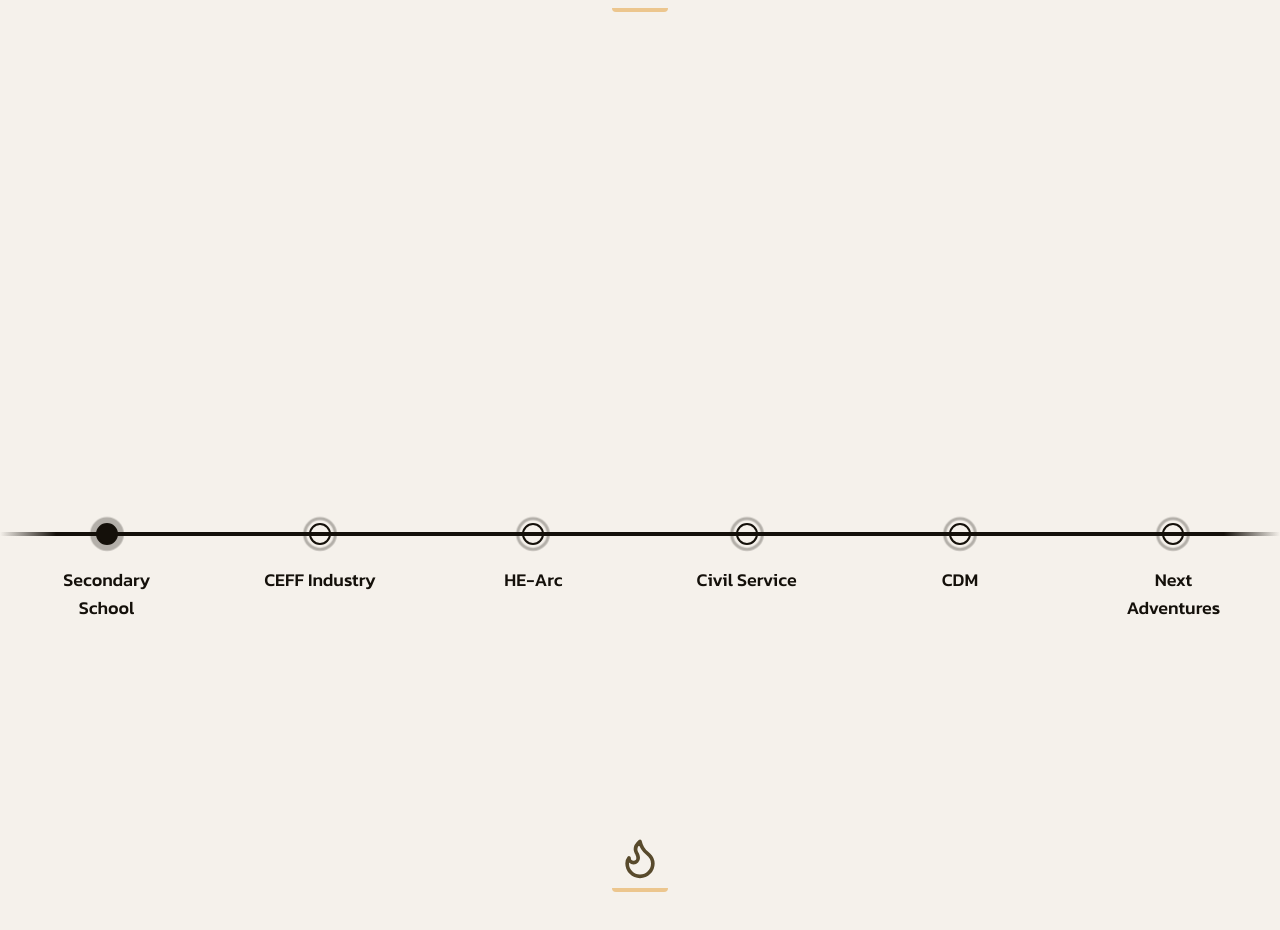
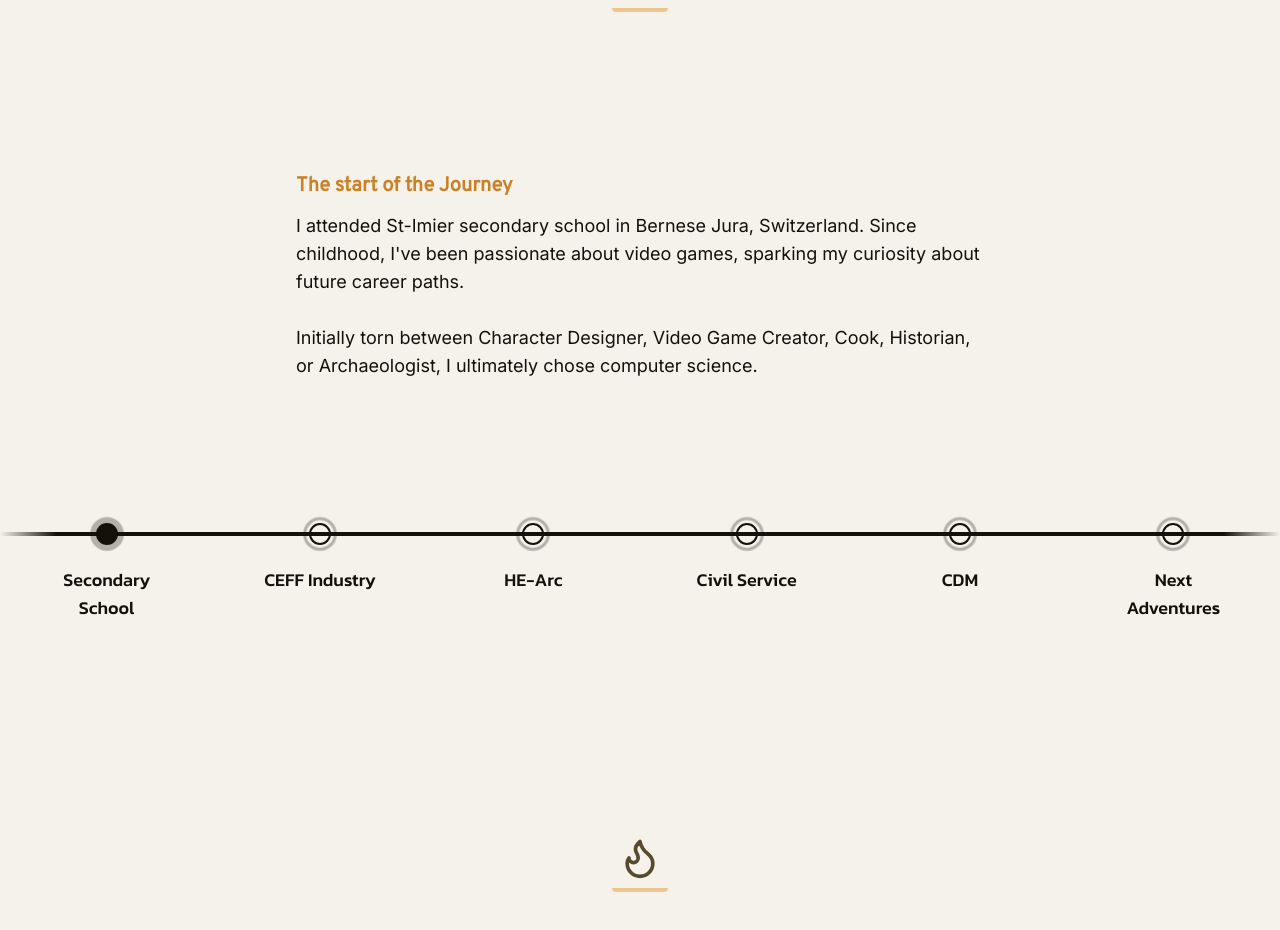
Before and after one commit to Psemata/portfolio, a Next.js app in the folder portfolio/: page /portfolio in a window 1280 px wide. Shown: the part 924-1854 px from the top of the page. Built offline with nearby package versions, Linux system fonts and the light colour scheme.

Commit message:
DONE : Small change

```diff
--- a/portfolio/components/common/TimeLine.tsx
+++ b/portfolio/components/common/TimeLine.tsx
@@ -17,8 +17,10 @@ const TimeLine = () => {
   const textRef = useRef(null);
 
   // States for the current path step
-  const [pathText, setPathText] = useState<string>("");
-  const [subtitleText, setSubtitleText] = useState<string>("");
+  const [pathText, setPathText] = useState<string>(TimeLineInfo[0].content);
+  const [subtitleText, setSubtitleText] = useState<string>(
+    TimeLineInfo[0].subtitle
+  );
   const [current, setCurrent] = useState(0);
 
   // Animation of the text
@@ -30,8 +32,6 @@ const TimeLine = () => {
       // Set the current text
       setCurrent(order);
 
-      // If the current text is not the first one, then animate the text to go away before the new one is set
-      if (current != -1) {
       textTL.to(textRef.current, {
         autoAlpha: 0,
         y: -10,
@@ -41,11 +41,6 @@ const TimeLine = () => {
           setPathText(newPathText);
         },
       });
-      } else {
-        // Format the text
-        setSubtitleText(newPathSubtitle);
-        setPathText(newPathText);
-      }
 
       textTL.to(textRef.current, {
         autoAlpha: 1,
@@ -59,7 +54,7 @@ const TimeLine = () => {
     <div className="w-full h-[100vh] mb-20 relative flex flex-row md:justify-center md:items-center md:flex-col md:h-[30rem] md:my-0">
       <div
         ref={textRef}
-        className="w-[54%] my-auto mr-2 ml-auto py-5 pr-5 pl-1 relative flex flex-col justify-center items-center text-sm invisible opacity-0 whitespace-pre-line md:top-0 md:justify-center md:items-center md:mx-0 md:p-10 md:mb-24 md:mt-16 md:w-[60%] md:text-lg"
+        className="w-[54%] my-auto mr-2 ml-auto py-5 pr-5 pl-1 relative flex flex-col justify-center items-center text-sm whitespace-pre-line md:top-0 md:justify-center md:items-center md:mx-0 md:p-10 md:mb-24 md:mt-16 md:w-[60%] md:text-lg"
       >
         <div className="w-full text-left font-portfolioSubtitle text-accent text-lg font-bold mb-3 md:text-xl">
           {subtitleText}
```
Lines whose indentation alone changed are shown as unchanged.
